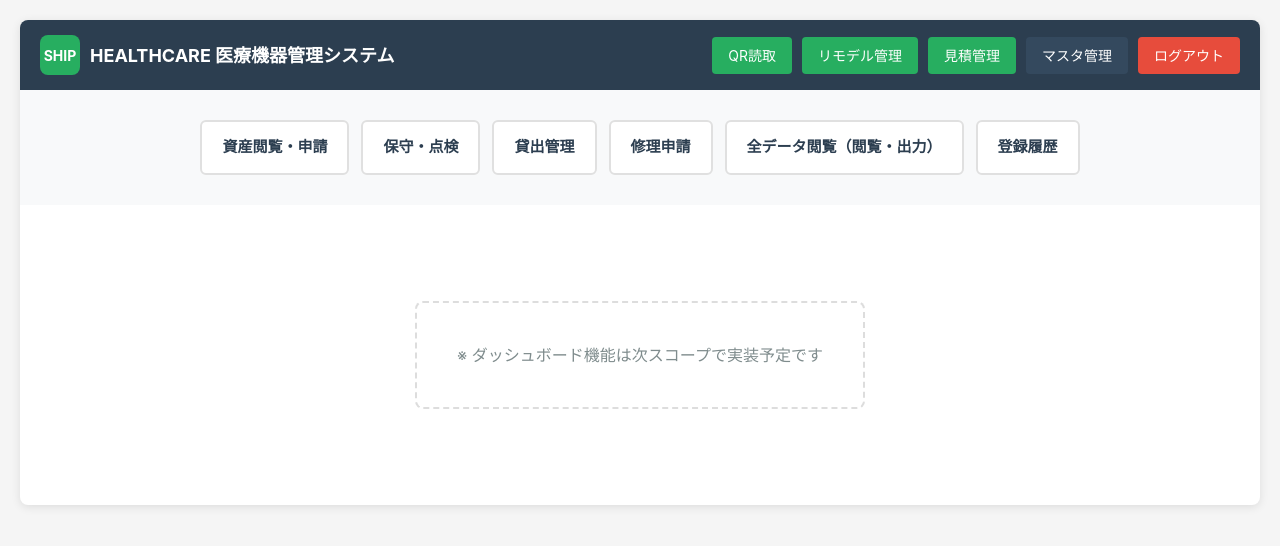
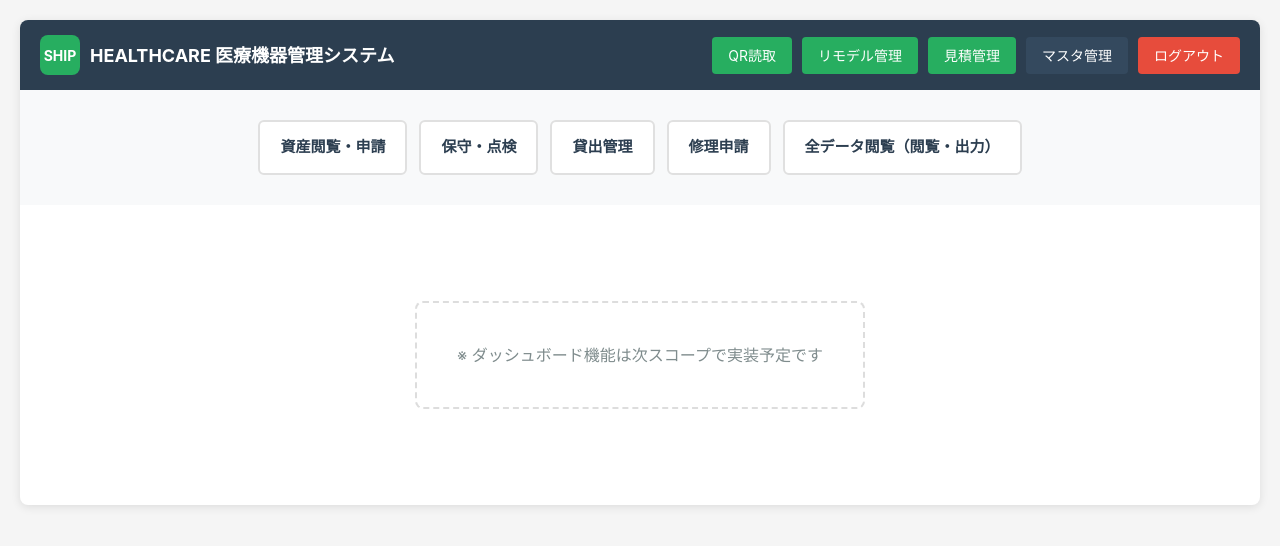
Before and after one commit to Ryota-wata/medical-device-mgmt, a Next.js app: page /main in a window 1280 px wide. Shown: the top 546 px of the page. Built offline with nearby package versions, Linux system fonts and the light colour scheme.

Commit message:
メインメニューから登録履歴ボタンを削除
メインメニュー画面には不要なため削除

🤖 Generated with [Claude Code](https://claude.com/claude-code)

Co-Authored-By: Claude <noreply@anthropic.com>

```diff
--- a/app/main/page.tsx
+++ b/app/main/page.tsx
@@ -111,10 +111,6 @@ export default function MainPage() {
 
   const handleAllDataView = () => {
     alert('全データ閲覧機能（開発中）');
-  };
-
-  const handleHistory = () => {
-    router.push('/history');
   };
 
   return (
@@ -479,38 +475,6 @@ export default function MainPage() {
               }}
             >
               全データ閲覧（閲覧・出力）
-            </button>
-            <button
-              onClick={handleHistory}
-              style={{
-                background: 'white',
-                border: '2px solid #e0e0e0',
-                borderRadius: '6px',
-                padding: isMobile ? '8px 10px' : isTablet ? '9px 12px' : '14px 20px',
-                fontSize: isMobile ? '11px' : isTablet ? '12px' : '15px',
-                fontWeight: '600',
-                color: '#2c3e50',
-                cursor: 'pointer',
-                transition: 'all 0.3s ease',
-                whiteSpace: 'nowrap',
-                flex: '0 0 auto'
-              }}
-              onMouseEnter={(e) => {
-                e.currentTarget.style.background = '#27ae60';
-                e.currentTarget.style.color = 'white';
-                e.currentTarget.style.borderColor = '#27ae60';
-                e.currentTarget.style.transform = 'translateY(-2px)';
-                e.currentTarget.style.boxShadow = '0 4px 8px rgba(39, 174, 96, 0.2)';
-              }}
-              onMouseLeave={(e) => {
-                e.currentTarget.style.background = 'white';
-                e.currentTarget.style.color = '#2c3e50';
-                e.currentTarget.style.borderColor = '#e0e0e0';
-                e.currentTarget.style.transform = 'translateY(0)';
-                e.currentTarget.style.boxShadow = 'none';
-              }}
-            >
-              登録履歴
             </button>
           </div>
         </div>
```
